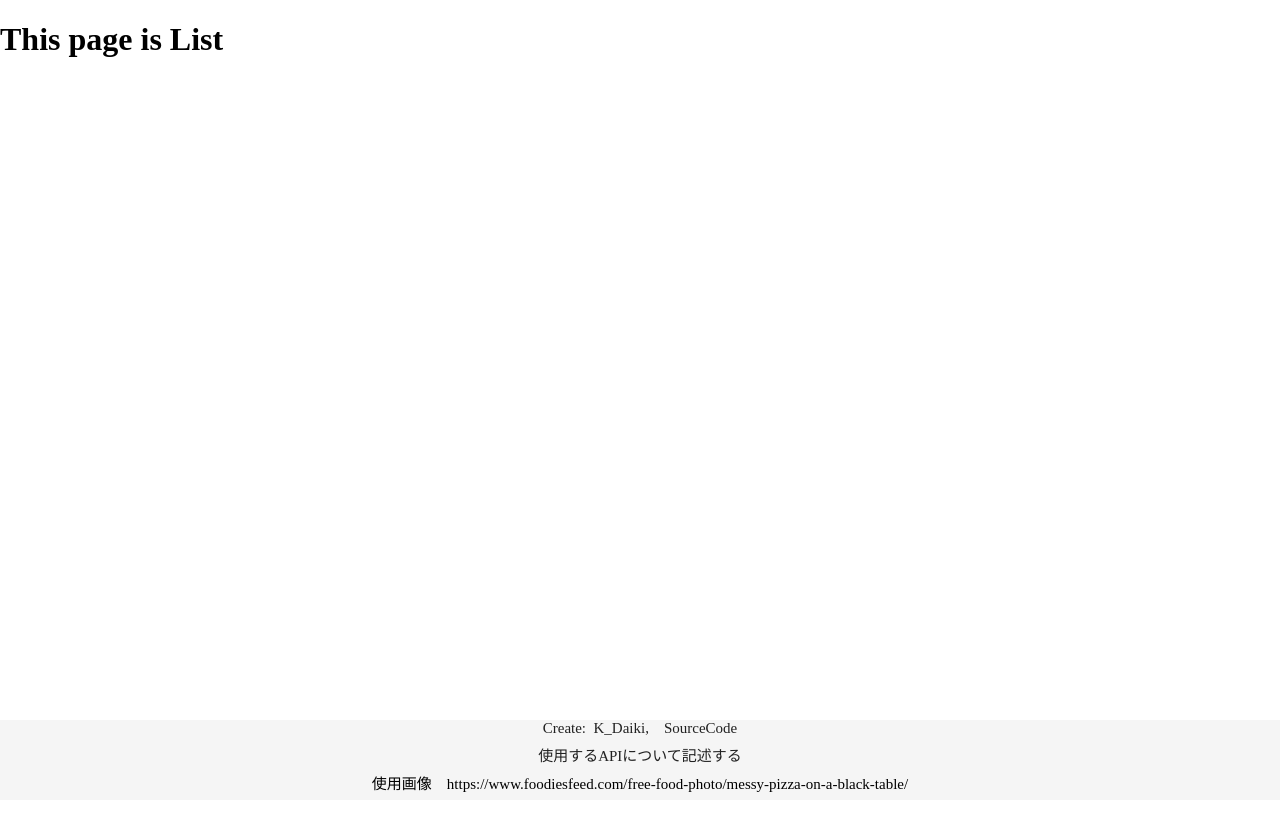
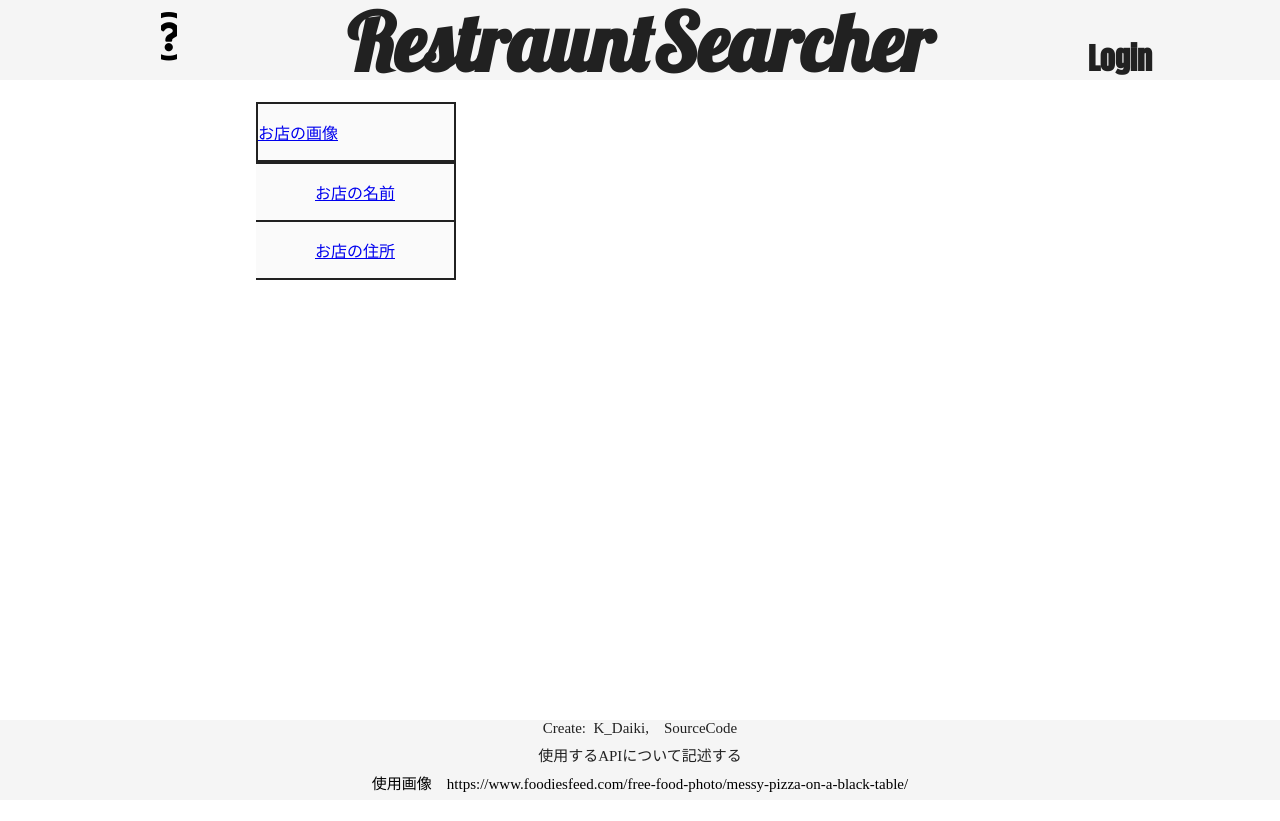
Before and after one commit to K-Daiki-0ne/Restaurant_Searcher, a React (Create React App) app in the folder client/: page /list in a window 1280 px wide. After the commit the page ends 800 px from the top, so only its background shows below. Built offline with nearby package versions, Linux system fonts and the light colour scheme.

Commit message:
create: pages/Login design

```diff
--- /dev/null
+++ b/client/src/pages/List/List.css
@@ -0,0 +1,9 @@
+.list {
+  height: 100%;
+}
+
+.content {
+  display: flex;
+  height: 100%;
+  justify-content: center;
+}
--- a/client/src/pages/List/List.tsx
+++ b/client/src/pages/List/List.tsx
@@ -1,7 +1,15 @@
 import React from 'react';
+import { AppHeaer } from '../../components/organisms/index';
+import { ListRestaurantCard } from '../../components/templates/index';
+import './List.css';
 
 export function List() {
   return (
-    <h1>This page is List</h1>
+    <div className='list'>
+      <AppHeaer />
+      <div className='content'>
+        <ListRestaurantCard />
+      </div>
+    </div>
   )
 }
```
